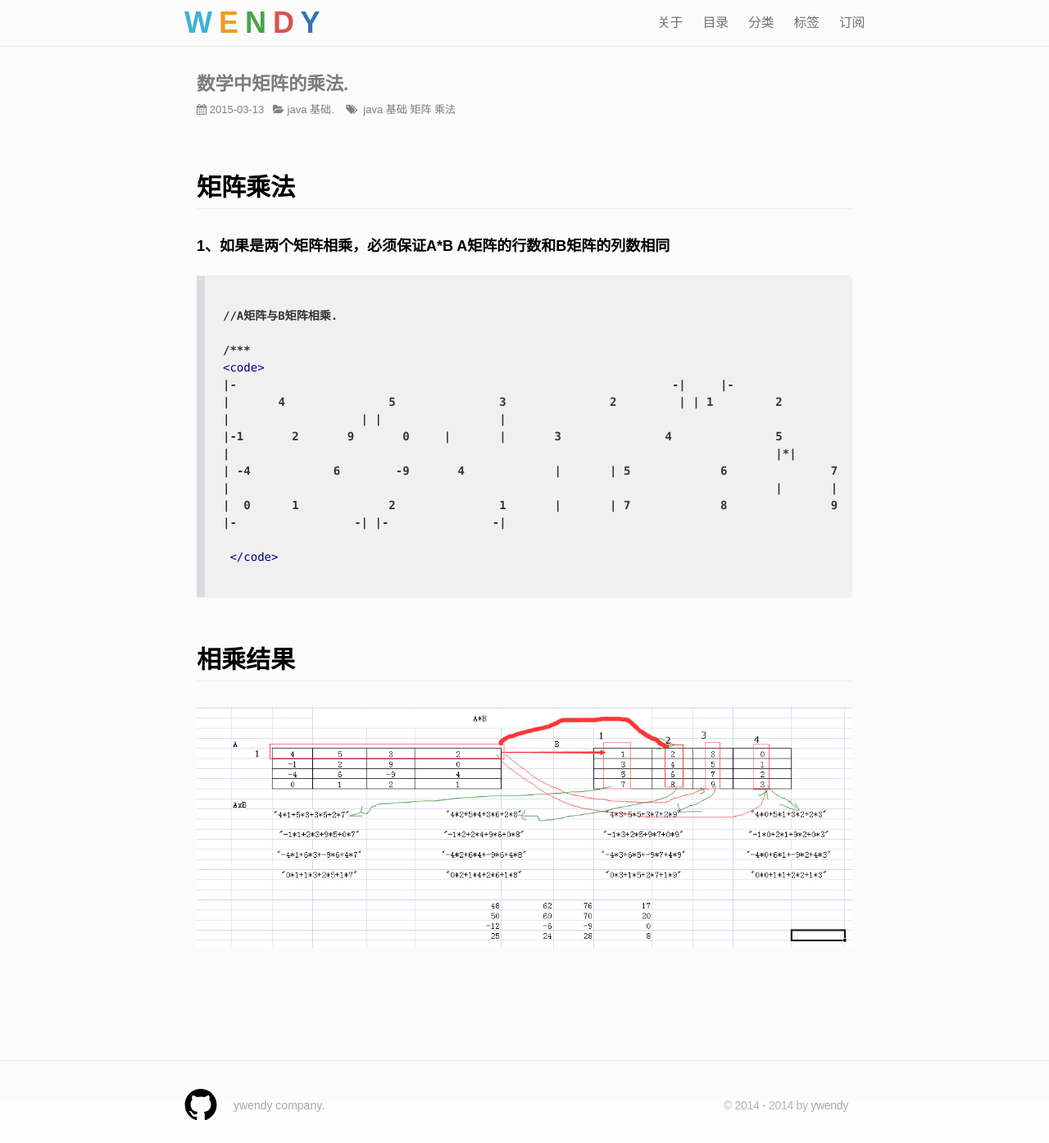
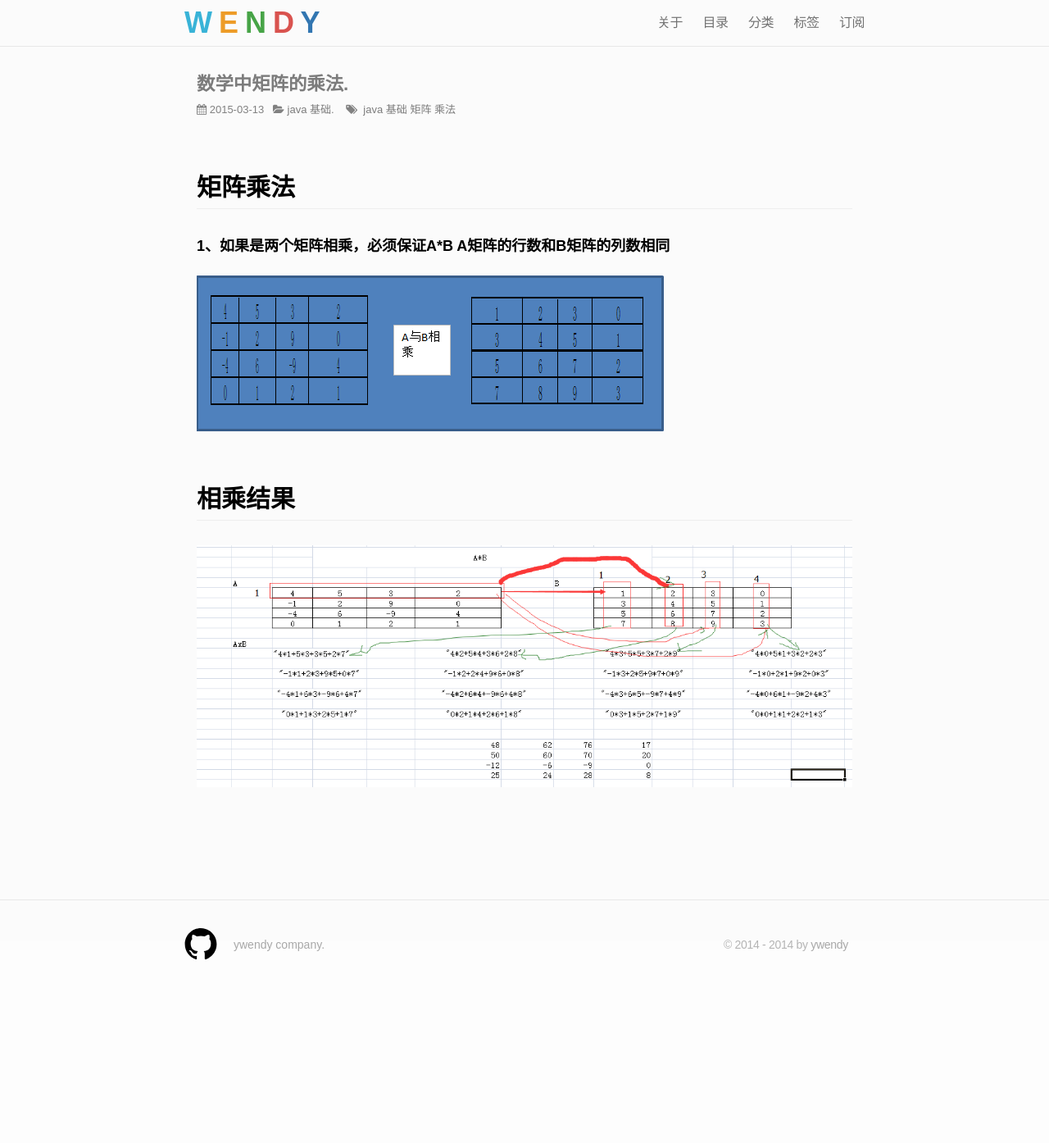
Before and after one commit to ywendy/ywendy.github.io, a Jekyll site: the page built from _posts/2015-3-13-java基础-矩阵乘法.md, in a window 1280 px wide. Shown: the whole page at 82% size. Built offline with Jekyll 4.4.1, drawn with Linux system fonts in a browser that asks for light colours; nearby versions of some CDN libraries; Markdown is read by kramdown in place of the engine named in the settings; comment, search, counter and statistics services are not loaded; after the commit the page ends 1198 px from its top, so only the background shows below that.

Commit message:
修改为图片的格式

````diff
--- a/_posts/2015-3-13-java基础-矩阵乘法.md
+++ b/_posts/2015-3-13-java基础-矩阵乘法.md
@@ -12,25 +12,9 @@ tags: java 基础 矩阵 乘法
 
 
 
-```java
+![](https://ywendy.github.io/img/juzhensuanfa-1.png)
 
-//A矩阵与B矩阵相乘.
 
-/***
-<code>
-|-								 -|	|-							 -|
-|	4		5		3		2  	  | | 1		2		3		0   |
-|                   | |                 |
-|-1	  2	  9	  0     | 	|	3		4		5		1 |
-|										|*|                 |
-| -4		6	 -9	  4		|	| 5		6		7		2   |
-|										|	|                 |
-|  0	  1		2		1 	|	| 7		8		9		3   |
-|-                 -| |-               -|
-
- </code>
-
-```
 
 ##相乘结果
 ![](https://ywendy.github.io/img/juzhensuanfa.png)
````
Also changed, not shown: img/juzhensuanfa-1.png (added).
